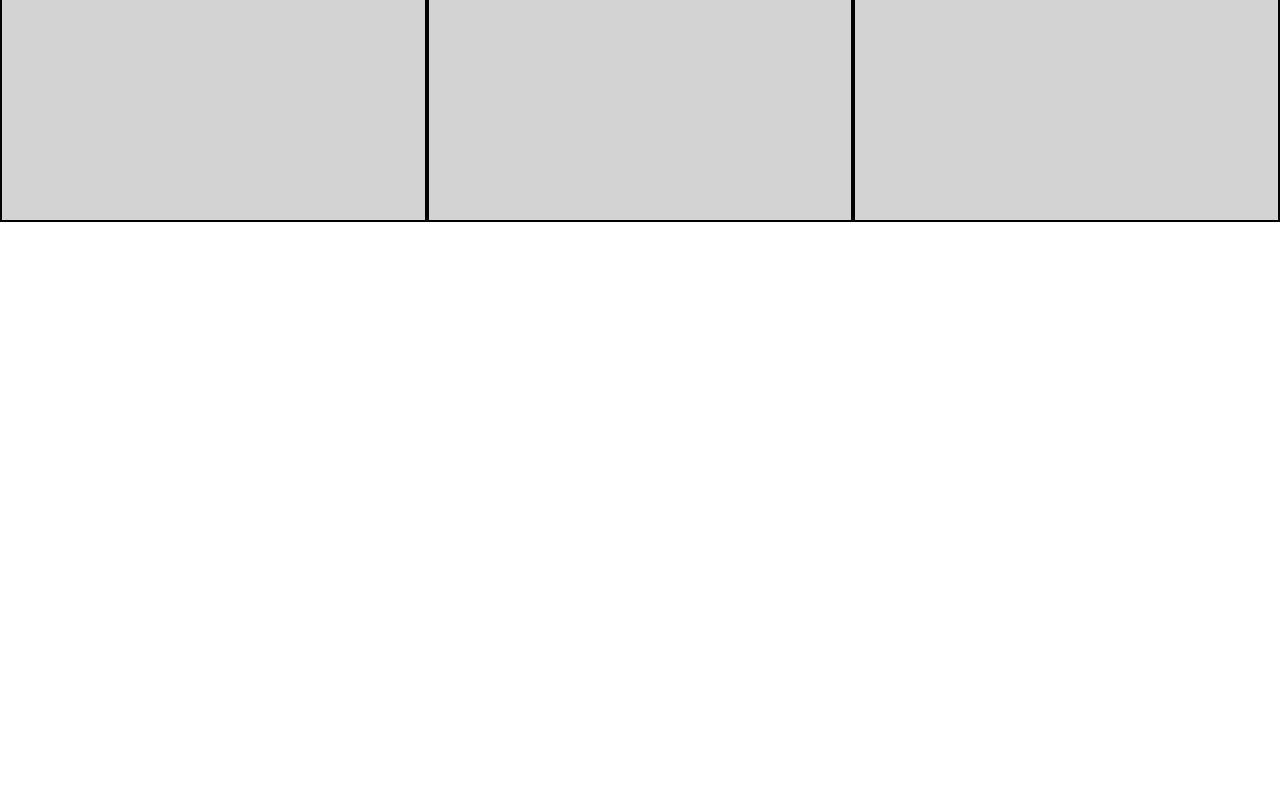
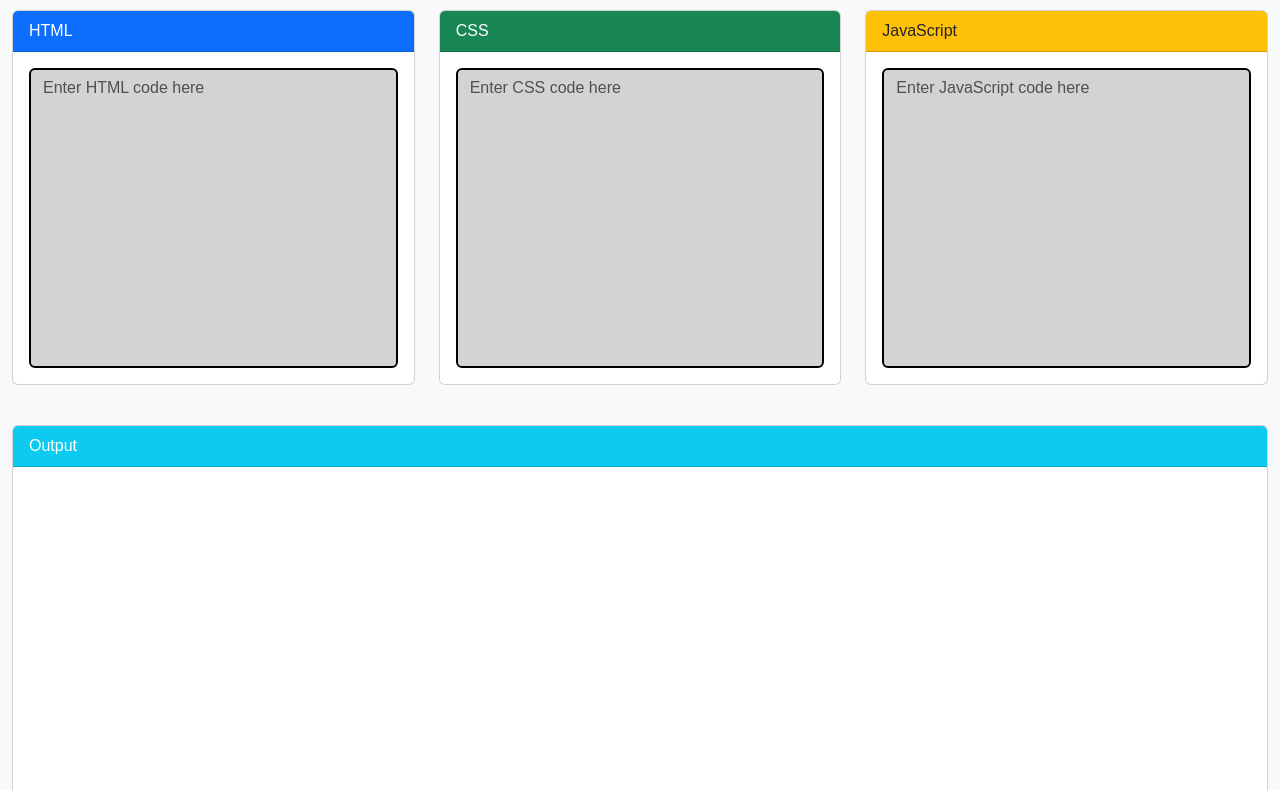
Before and after one commit to tejhande/CodeEditor, a plain HTML site: page index.html in a window 1280 px wide. Shown: the part 86-876 px from the top of the page. Drawn offline with nearby package versions, Linux system fonts and the light colour scheme.

Commit message:
"Updated index.html to use Bootstrap CSS framework and revised layout, and modified style.css to adjust code editor width."

```diff
--- a/index.html
+++ b/index.html
@@ -4,16 +4,59 @@
     <meta charset="UTF-8">
     <meta name="viewport" content="width=device-width, initial-scale=1.0">
     <title>Online Code Editor</title>
+    <link href="https://cdn.jsdelivr.net/npm/bootstrap@5.3.0-alpha1/dist/css/bootstrap.min.css" rel="stylesheet">
     <link rel="stylesheet" href="style.css">
 </head>
-<body>
-    <div class="editor-container">
-        <textarea id="html-code" class="code-editor" placeholder="HTML"></textarea>
-        <textarea id="css-code" class="code-editor" placeholder="CSS"></textarea>
-        <textarea id="js-code" class="code-editor" placeholder="JavaScript"></textarea>
+<body class="bg-light">
+    <div class="container-fluid py-4">
+        <h1 class="text-center mb-4">Online Code Editor</h1>
+        <div class="row">
+            <div class="col-md-4 mb-3">
+                <div class="card h-100">
+                    <div class="card-header bg-primary text-white">
+                        HTML
+                    </div>
+                    <div class="card-body">
+                        <textarea id="html-code" class="form-control code-editor" rows="10" placeholder="Enter HTML code here"></textarea>
+                    </div>
+                </div>
+            </div>
+            <div class="col-md-4 mb-3">
+                <div class="card h-100">
+                    <div class="card-header bg-success text-white">
+                        CSS
+                    </div>
+                    <div class="card-body">
+                        <textarea id="css-code" class="form-control code-editor" rows="10" placeholder="Enter CSS code here"></textarea>
+                    </div>
+                </div>
+            </div>
+            <div class="col-md-4 mb-3">
+                <div class="card h-100">
+                    <div class="card-header bg-warning text-dark">
+                        JavaScript
+                    </div>
+                    <div class="card-body">
+                        <textarea id="js-code" class="form-control code-editor" rows="10" placeholder="Enter JavaScript code here"></textarea>
+                    </div>
+                </div>
+            </div>
+        </div>
+        <div class="row mt-4">
+            <div class="col-12">
+                <div class="card">
+                    <div class="card-header bg-info text-white">
+                        Output
+                    </div>
+                    <div class="card-body">
+                        <iframe id="output" class="w-100" style="height: 100vh; border: none;"></iframe>
+                    </div>
+                </div>
+            </div>
+        </div>
     </div>
-    <iframe id="output"></iframe>
 
+    <script src="https://cdn.jsdelivr.net/npm/bootstrap@5.3.0-alpha1/dist/js/bootstrap.bundle.min.js"></script>
     <script src="script.js"></script>
 </body>
 </html>
--- a/style.css
+++ b/style.css
@@ -10,7 +10,7 @@ body {
 }
 
 .code-editor {
-    width: 33.33%;
+    width: 100%;
     height: 300px;
     border: 2px solid #000000;
     background-color: lightgrey;
```
